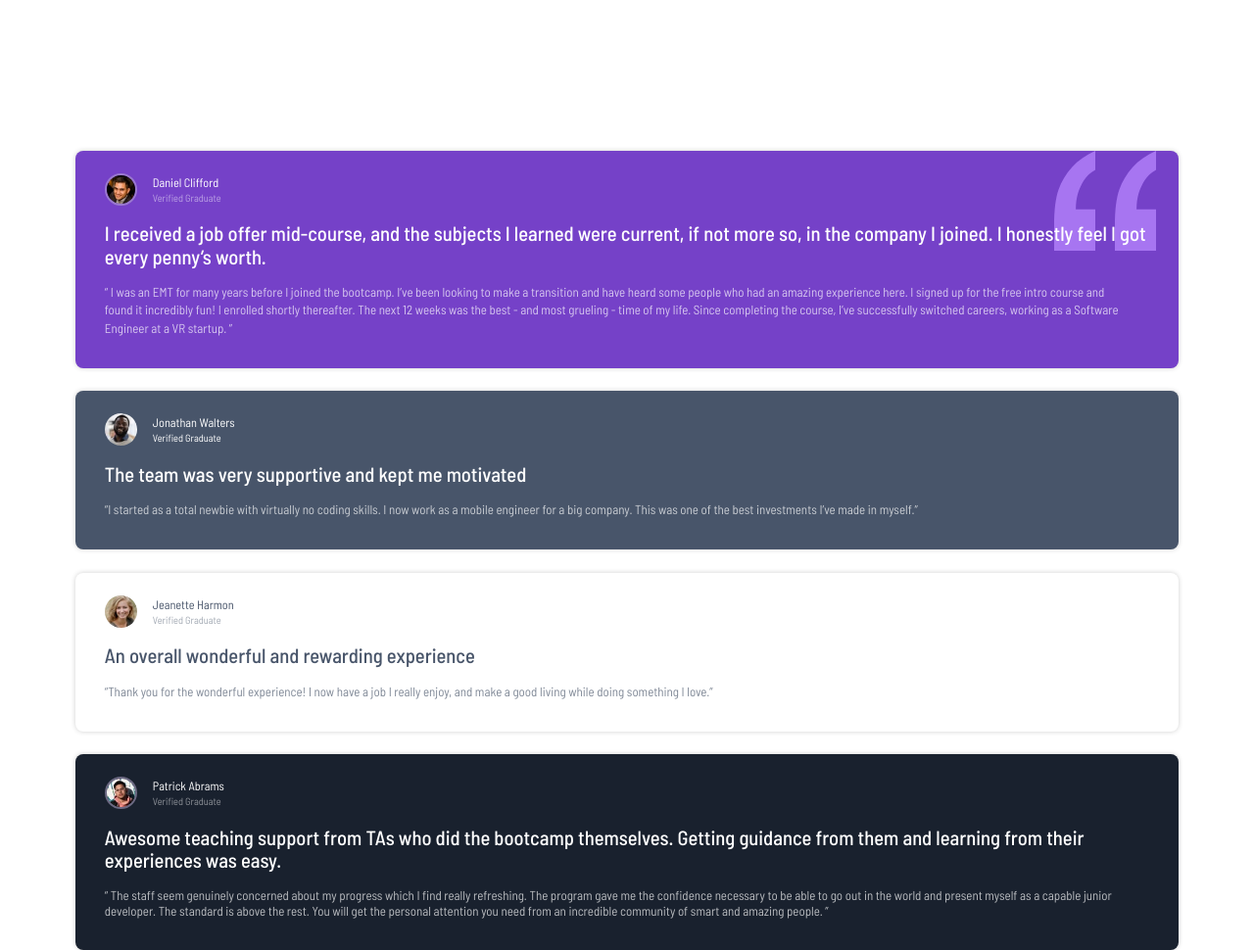
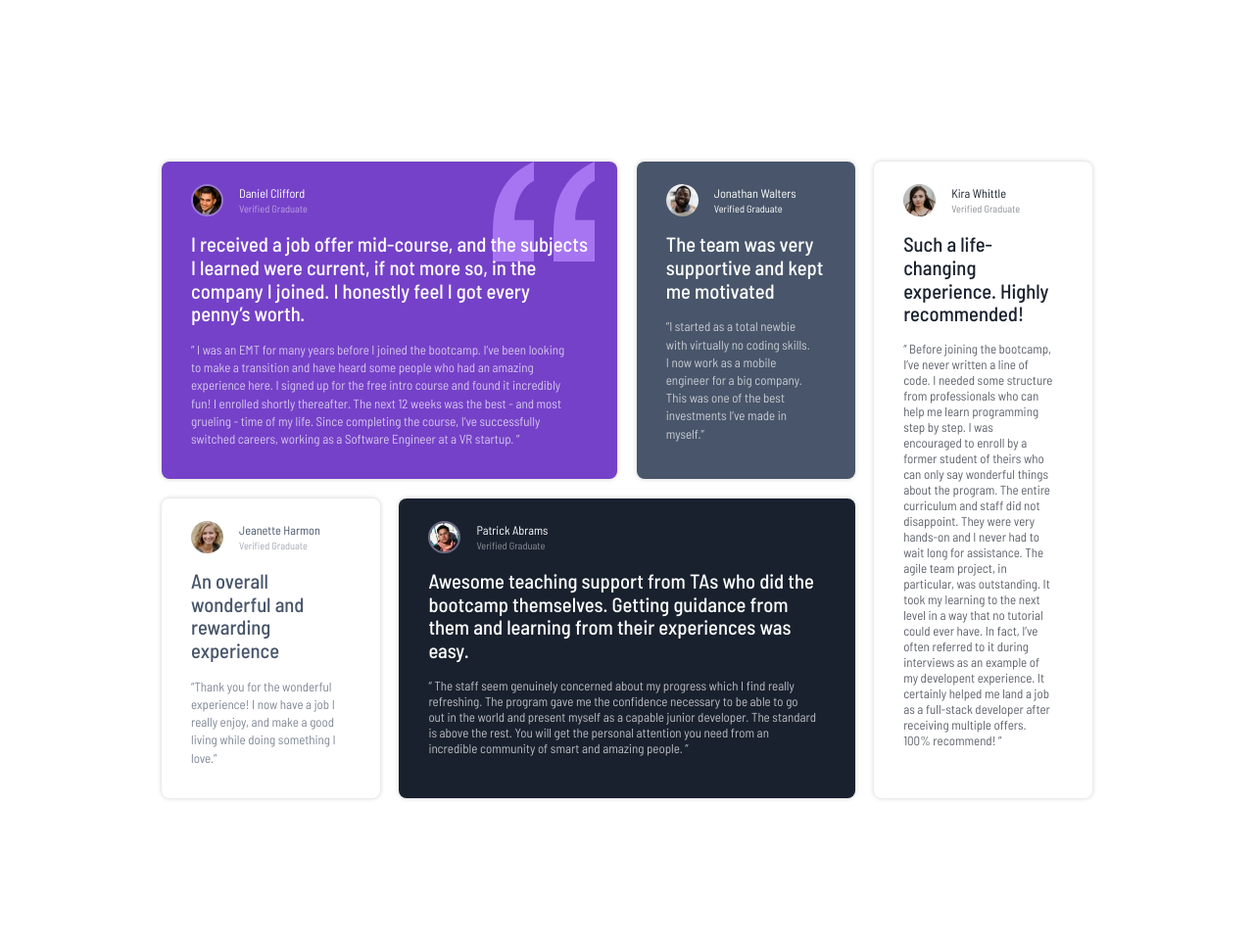
Before and after one commit to Devs-advocate/Testimonials-Grid-Section, a plain HTML site: page index.html in a window 1280 px wide. Shown: the top 970 px of the page at 98% size. Drawn offline with Linux system fonts and the light colour scheme.

Commit message:
draft both designs completed

```diff
--- a/index.html
+++ b/index.html
@@ -20,7 +20,7 @@
 </head>
 <body>
   <div class="content-container">
-    <section id="daniel-clifford">
+    <section id="daniel-clifford" class=" grid-col-span-2">
       <div class="profile">
         <img class="pic" src="/images/image-daniel.jpg" alt="profile picture">
         <div class="profile-info">
@@ -75,7 +75,7 @@
         while doing something I love.</q>
     </section>
 
-    <section id="patrick-abrams">
+    <section id="patrick-abrams" class=" grid-col-span-2">
       <div class="profile">
         <img class="pic" src="/images/image-patrick.jpg" alt="profile picture">
         <div class="profile-info">
--- a/style.css
+++ b/style.css
@@ -40,8 +40,10 @@ body, h1, h2, h3, h4, h5, h6, p, ol, ul {
   /* custom styling */
 .content-container {
     /* border: solid 1px red; */
+    /* padding: clamp(70px, 12vw, 165px) clamp(24px, 70vw, 165px); */
     padding:clamp(70px, 12vw, 165px) clamp(24px, 6vw, 165px);
     min-width: 100vw;
+    /* height: 100vh; */
     background-color: var(--primary-white);
 }
 
@@ -201,3 +203,27 @@ section {
     padding-right: 9px;
     color: hsla(219, 29%, 14%, 0.7);
 }
+
+@media(min-width: 1100px) {
+    section {
+        margin-bottom: 0;
+    }
+
+    .content-container {
+        display: grid;
+        gap: 1.5rem;
+        padding: 165px;
+        grid-template-columns: repeat(4, 1fr);
+        /* padding: 165px; */
+    }
+
+    .grid-col-span-2 {
+        grid-column: span 2;
+    }
+
+    section:last-child {
+        grid-column-start: 4;
+        grid-row-start: 1;
+        grid-row-end: 3;
+    }
+}
```
